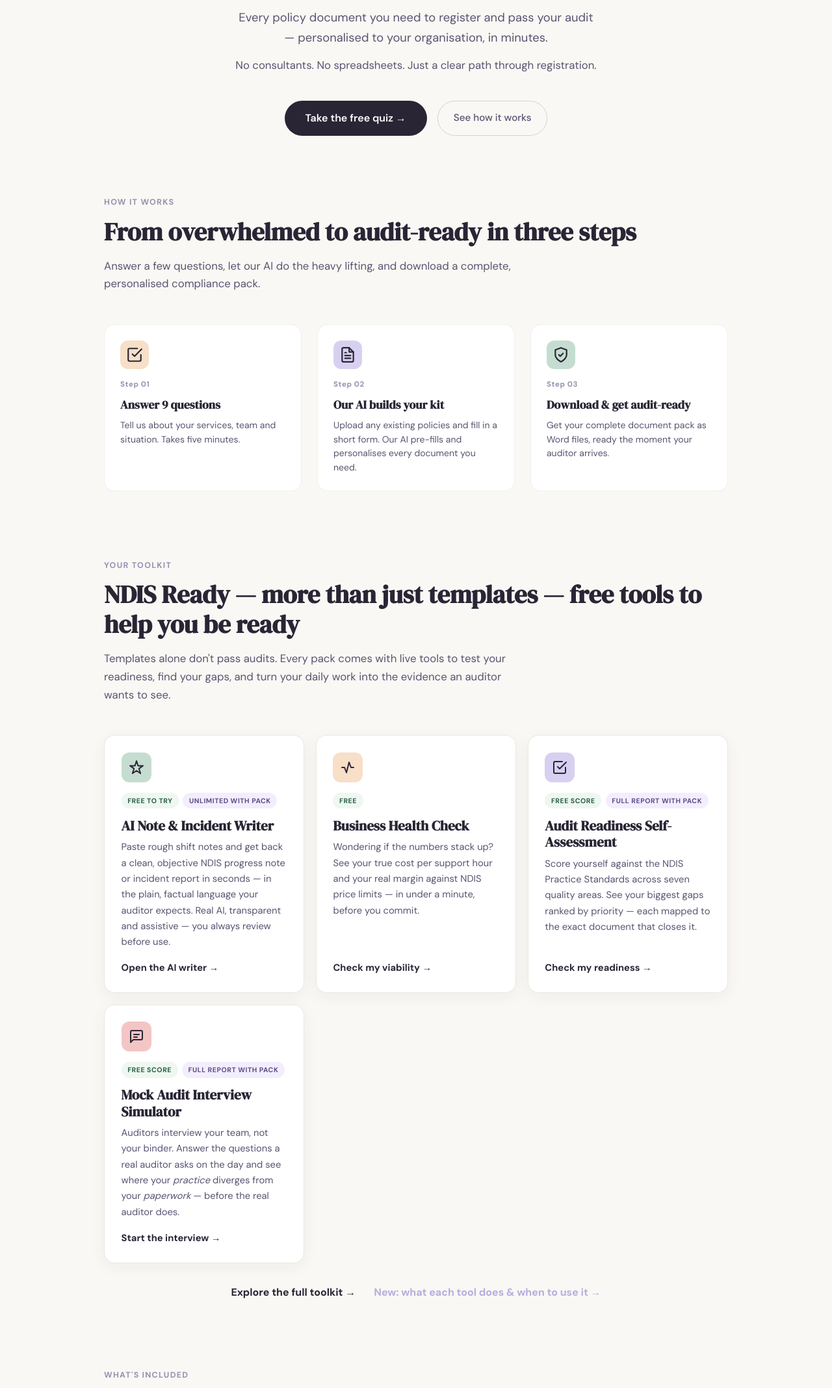
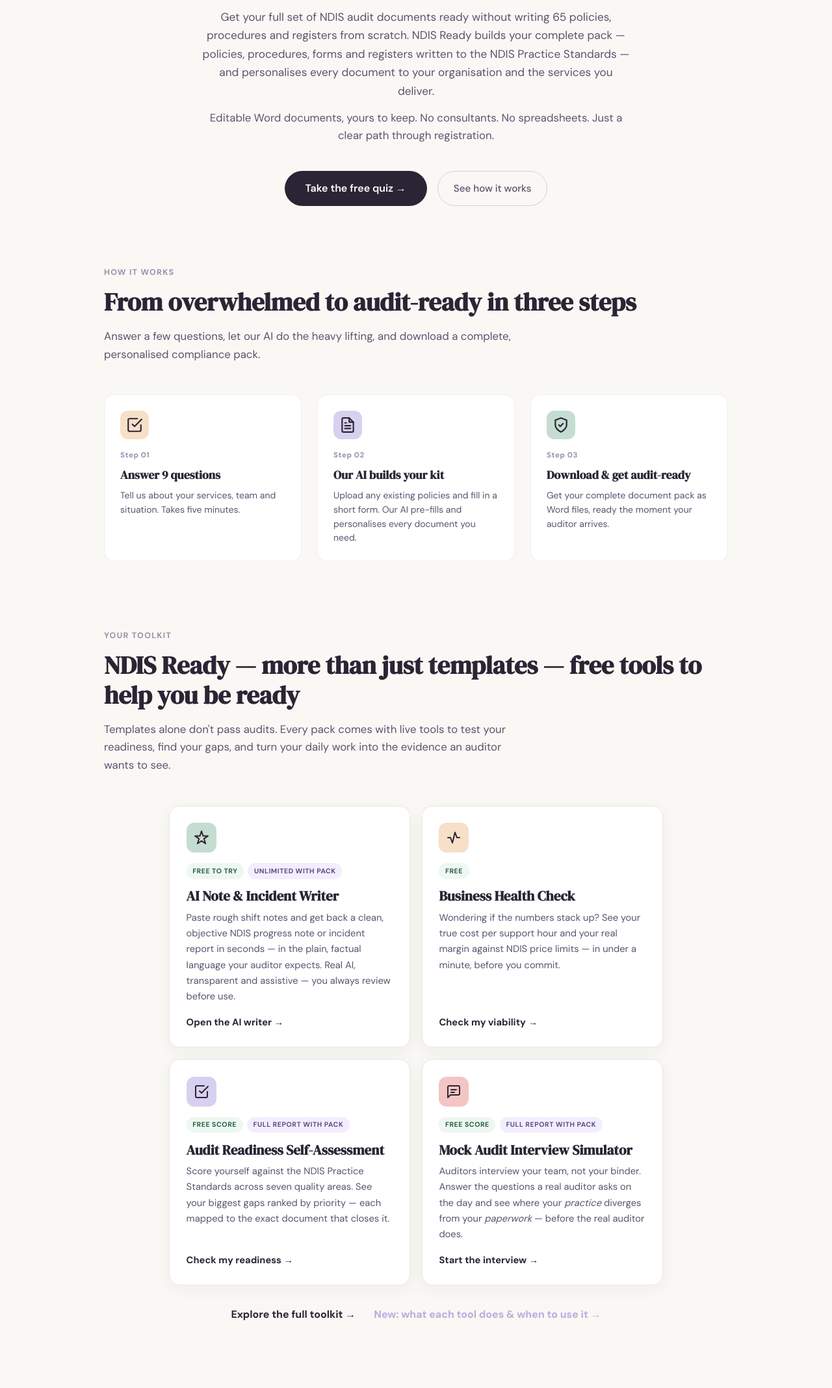
Before and after one commit to petestein88/ndis-ready, a website: page index.html in a window 1280 px wide. Shown: the part 414-2550 px from the top of the page at 65% size. Drawn offline with nearby package versions, Linux system fonts and the light colour scheme.

Commit message:
Homepage: 2x2 centered toolkit & features grids, more informative hero copy (personalisation focus); fix missing OG image for toolkit blog post so Facebook link previews show an image

```diff
--- a/build_og_images.js
+++ b/build_og_images.js
@@ -34,6 +34,7 @@ const cards = [
   { file: 'home.png', kind: 'home', eyebrow: 'NDIS Ready', title: 'Get \u2014 and stay \u2014 audit-ready', sub: 'Personalised compliance documents + live tools for NDIS providers' },
   { file: 'blog.png', kind: 'home', eyebrow: 'The NDIS Ready Blog', title: 'NDIS compliance, in plain English', sub: 'Practical guides for the people actually doing the work' },
   { file: 'ndis-sil-registration-checklist.png', kind: 'post', cat: 'Getting registered', title: 'The NDIS SIL registration checklist for 2026', sub: 'Every document you actually need \u2014 nothing missing.' },
+  { file: 'ndis-ready-toolkit-explained.png', kind: 'post', cat: 'Day to day', title: 'The NDIS Ready toolkit, explained', sub: 'What every free tool does, and when to reach for it.' },
   { file: 'ndis-practice-standards-plain-english.png', kind: 'post', cat: 'Audits', title: 'NDIS Practice Standards, explained in plain English', sub: 'What the jargon actually means for a small provider.' },
   { file: 'why-templates-dont-pass-audits.png', kind: 'post', cat: 'Audits', title: 'Why templates alone won\u2019t pass your audit', sub: 'Auditors check for evidence, not paperwork.' },
   { file: 'what-an-ndis-auditor-asks.png', kind: 'post', cat: 'Audits', title: 'What an NDIS auditor actually asks you', sub: 'The audit is an interview \u2014 here are the questions.' },
--- a/index.html
+++ b/index.html
@@ -50,7 +50,7 @@
     .hero-tag { display: inline-flex; align-items: center; gap: 0.4rem; background: var(--peach); color: var(--ink); font-size: 0.8rem; font-weight: 600; padding: 0.35rem 1rem; border-radius: var(--radius-pill); margin-bottom: 1.5rem; letter-spacing: 0.02em; }
     .hero h1 { font-family: var(--font-display); font-size: clamp(2.4rem, 5vw, 4rem); line-height: 1.15; color: var(--ink); margin-bottom: 1.25rem; }
     .hero h1 em { font-style: italic; color: var(--lavender-deep); }
-    .hero p { font-size: 1.15rem; color: var(--ink-mid); max-width: 560px; margin: 0 auto 0.75rem; line-height: 1.7; }
+    .hero p { font-size: 1.08rem; color: var(--ink-mid); max-width: 660px; margin: 0 auto 0.85rem; line-height: 1.65; }
     .hero p.sub { font-size: 1.05rem; margin-bottom: 2.5rem; }
     .stay-word { font-style: italic; font-weight: 700; color: var(--lavender-deep); }
     .hero-actions { display: flex; align-items: center; justify-content: center; gap: 1rem; flex-wrap: wrap; }
@@ -59,7 +59,8 @@
     .btn-secondary { background: transparent; color: var(--ink-mid); font-size: 0.95rem; font-weight: 500; padding: 0.85rem 1.5rem; border-radius: var(--radius-pill); text-decoration: none; border: 1.5px solid rgba(0,0,0,0.15); transition: border-color 0.2s; }
     .btn-secondary:hover { border-color: rgba(0,0,0,0.35); }
     /* Toolkit boxes — replicated from tools-suite.html for visual consistency */
-    .tk-grid { display: grid; grid-template-columns: repeat(auto-fit, minmax(300px, 1fr)); gap: 1.1rem; margin-top: 2.5rem; }
+    .tk-grid { display: grid; grid-template-columns: repeat(2, 1fr); gap: 1.1rem; margin-top: 2.5rem; max-width: 760px; margin-left: auto; margin-right: auto; }
+    @media (max-width: 640px) { .tk-grid { grid-template-columns: 1fr; } }
     .tk-tool { background: var(--white); border: 1px solid #ece7df; border-radius: var(--radius); padding: 1.6rem; box-shadow: 0 6px 24px rgba(42,37,53,0.05); display: flex; flex-direction: column; transition: transform 0.15s, box-shadow 0.15s; text-decoration: none; color: inherit; }
     .tk-tool:hover { transform: translateY(-3px); box-shadow: 0 14px 34px rgba(42,37,53,0.1); }
     .tk-tool .ico { width: 46px; height: 46px; border-radius: 12px; display: flex; align-items: center; justify-content: center; margin-bottom: 1rem; }
@@ -92,7 +93,8 @@
     .step-card p { font-size: 0.875rem; color: var(--ink-mid); line-height: 1.55; }
     .step-num { font-size: 0.72rem; font-weight: 700; color: var(--ink-soft); letter-spacing: 0.05em; margin-bottom: 0.4rem; }
     .features-bg { background: var(--white); }
-    .features-grid { display: grid; grid-template-columns: repeat(auto-fit, minmax(240px, 1fr)); gap: 1.25rem; }
+    .features-grid { display: grid; grid-template-columns: repeat(2, 1fr); gap: 1.25rem; max-width: 760px; margin-left: auto; margin-right: auto; }
+    @media (max-width: 640px) { .features-grid { grid-template-columns: 1fr; } }
     .feature-card { background: var(--white); border-radius: var(--radius); padding: 1.5rem; border: 1px solid rgba(0,0,0,0.06); }
     .feat-icon { width: 44px; height: 44px; border-radius: 12px; display: flex; align-items: center; justify-content: center; margin-bottom: 0.9rem; }
     .feature-card h3 { font-family: var(--font-display); font-size: 1.12rem; font-weight: 400; margin-bottom: 0.4rem; line-height: 1.25; }
@@ -171,8 +173,8 @@
     Built for SIL providers — new and existing
   </div>
   <h1>Get <em>audit-ready</em> without the $10k consultant bill</h1>
-  <p>Every policy document you need to register and pass your audit — personalised to your organisation, in minutes.</p>
-  <p class="sub">No consultants. No spreadsheets. Just a clear path through registration.</p>
+  <p>Get your full set of NDIS audit documents ready without writing 65 policies, procedures and registers from scratch. NDIS Ready builds your complete pack — policies, procedures, forms and registers written to the NDIS Practice Standards — and personalises every document to your organisation and the services you deliver.</p>
+  <p class="sub">Editable Word documents, yours to keep. No consultants. No spreadsheets. Just a clear path through registration.</p>
   <div class="hero-actions">
     <a href="#quiz" class="btn-primary">Take the free quiz →</a>
     <a href="#how-it-works" class="btn-secondary">See how it works</a>
```
Also changed, not shown: og/ndis-ready-toolkit-explained.png (added).
